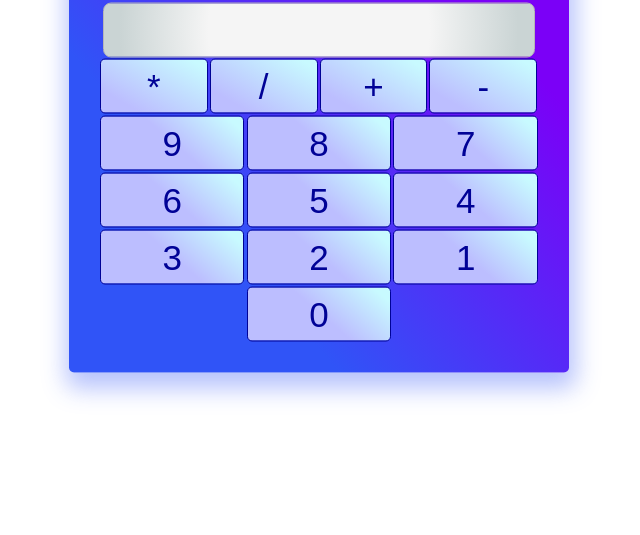
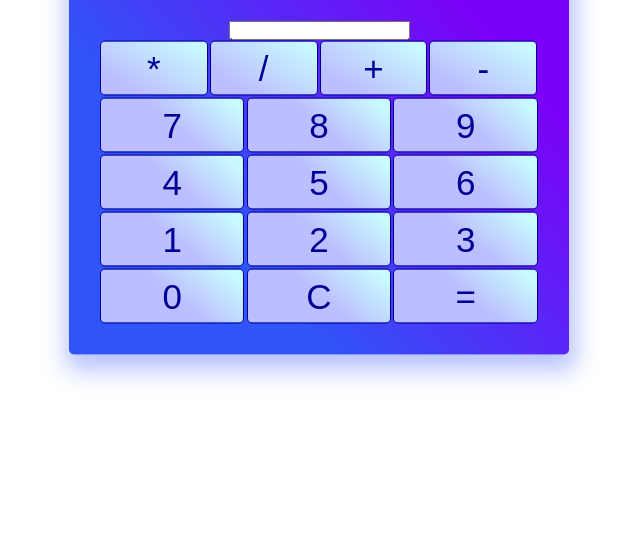
Before and after one commit to Alpha19i/1.Calculator, a plain HTML site: page index.html in a window 1280 px wide. Shown: the part 265-800 px from the top of the page, without its empty margins (321-961 px from the left). Drawn offline with Linux system fonts and the light colour scheme; a web font is replaced by a local one.

Commit message:
Added function buttons

```diff
--- a/index.html
+++ b/index.html
@@ -1,15 +1,17 @@
 <!DOCTYPE html>
 <html lang="en">
+
 <head>
     <meta charset="UTF-8">
     <link href="http://fonts.cdnfonts.com/css/varino" rel="stylesheet">
     <link rel="stylesheet" href="style/style.css">
     <title>Calculator</title>
 </head>
+
 <body>
     <div class="box-calculator">
         <h1>CALCULATOR</h1>
-            <input type="number" value="">
+        <input id="name" class="screen" type="text">
 
         <div class="box-button">
             <input type="button" value="*">
@@ -21,19 +23,22 @@
         </div>
 
         <div class="box-number">
+            <input type="button" value="7">
+            <input type="button" value="8">
             <input type="button" value="9">
-                    <input type="button" value="8">
-                    <input type="button" value="7">
+            <input type="button" value="4">
+            <input type="button" value="5">
             <input type="button" value="6">
-                    <input type="button" value="5">
-                    <input type="button" value="4">
+            <input type="button" value="1">
+            <input type="button" value="2">
             <input type="button" value="3">
-                    <input type="button" value="2">
-                    <input type="button" value="1">
             <input type="button" value="0">
+            <input type="button" value="C">
+            <input id="enter" type="button" value="=">
         </div>
     </div>
 
     <script src="script/script.js"></script>
 </body>
+
 </html>
```
Lines whose indentation alone changed are shown as unchanged.
